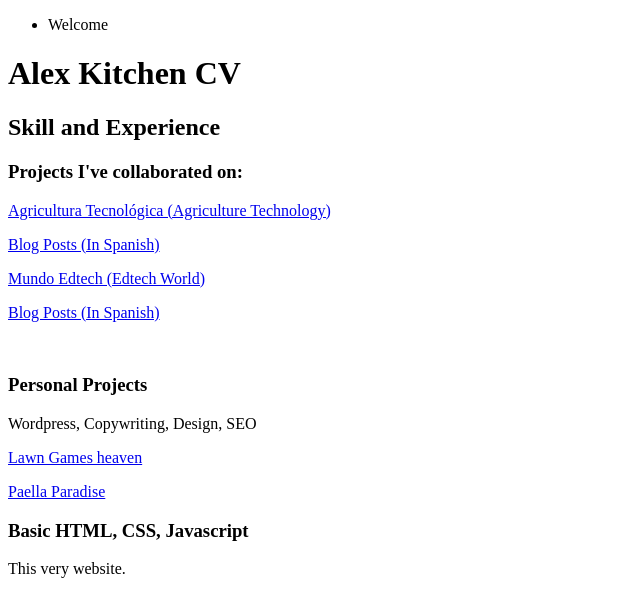
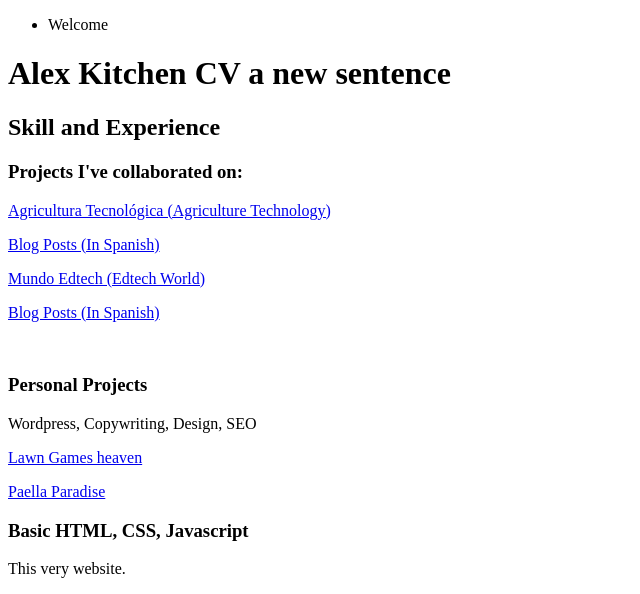
Before and after one commit to alex-j-k/CV, a plain HTML site: page index.html in a window 1280 px wide. Shown: the top 594 px of the page, without its empty margins (0-640 px from the left). Drawn offline with Linux system fonts and the light colour scheme.

Commit message:
branch newsent

```diff
--- a/index.html
+++ b/index.html
@@ -25,7 +25,7 @@
 
 
 <div class="mainbox">
-    <h1>Alex Kitchen CV</h1>
+    <h1>Alex Kitchen CV a new sentence</h1>
 	<h2>Skill and Experience </h2>
 
 
```
